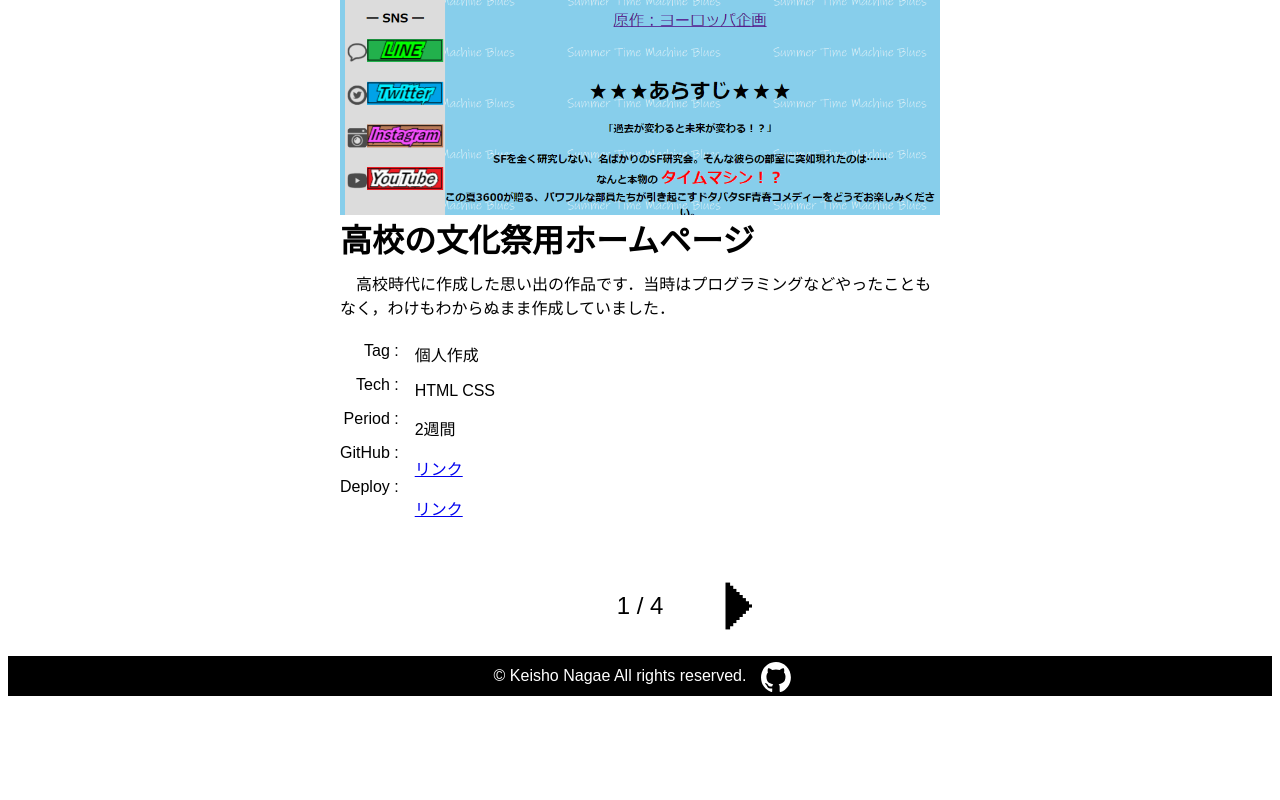
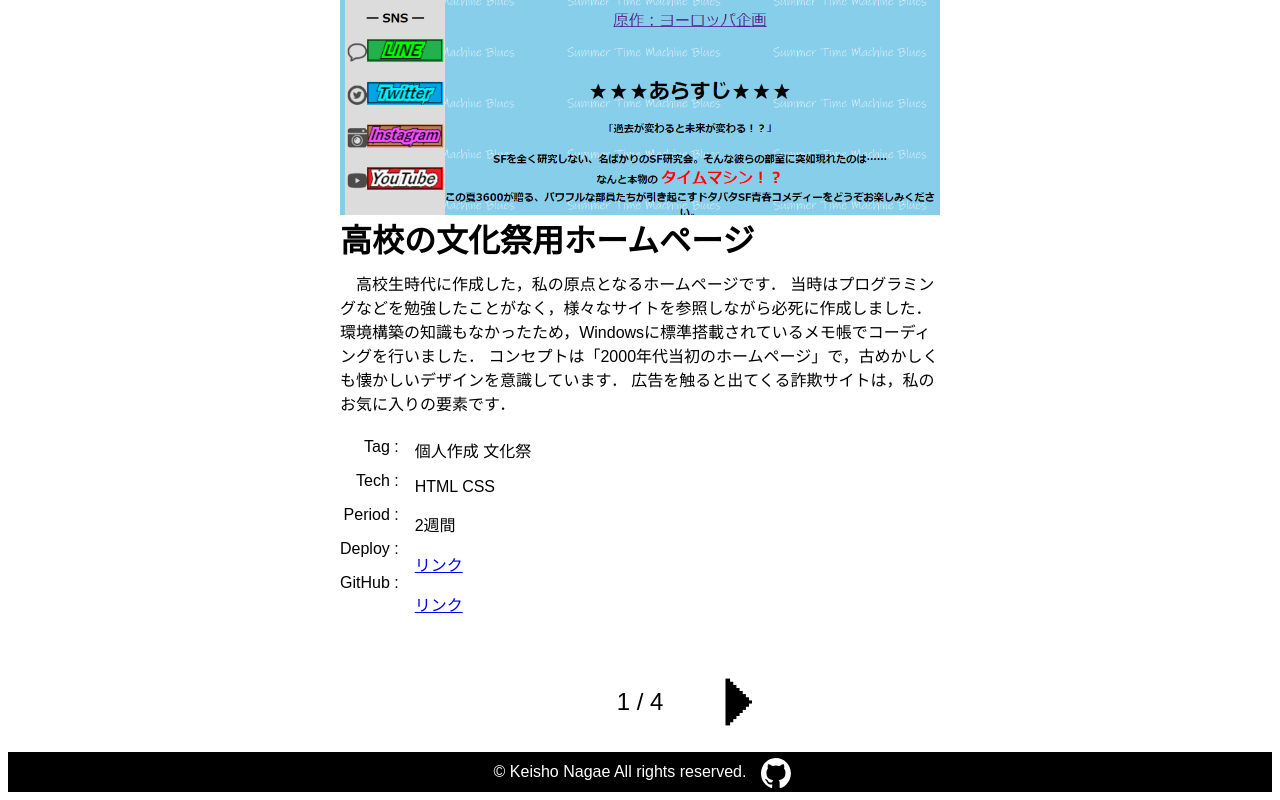
Before and after one commit to N-Keisho/my-portfolio, a Next.js app: page /work/1 in a window 1280 px wide. Shown: the part 483-1283 px from the top of the page. Before the commit the page ends 1187 px from the top, so only its background shows below. Built offline with nearby package versions, Linux system fonts and the light colour scheme; a web font is replaced by a local one.

Commit message:
feat: Tap Image Open Link[0]

```diff
--- a/Data/Work_1.ts
+++ b/Data/Work_1.ts
@@ -1,24 +1,30 @@
-import {Work} from '@/types/work';
+import { Work } from "@/types/work";
 
 const Work1: Work = {
-    id: 1,
-    title: '高校の文化祭用ホームページ',
-    thubmnail: '/works/1.png',
-    created_at: '2024-05-15',
-    tag: ['個人作成'],
-    description: '高校時代に作成した思い出の作品です．当時はプログラミングなどやったこともなく，わけもわからぬまま作成していました．',
-    period: '2週間',
-    tech: ['HTML', 'CSS'],
-    links: [
-        {
-            name: 'GitHub',
-            url: 'https://github.com/N-Keisho'
-        },
-        {
-            name: 'Deploy',
-            url: 'https://n-keisho.github.io/Kunitachi_72600HP/'
-        }
-    ]
+  id: 1,
+  title: "高校の文化祭用ホームページ",
+  thubmnail: "/works/1.png",
+  created_at: "2024-05-15",
+  tag: ["個人作成", "文化祭"],
+  description: `
+  高校生時代に作成した，私の原点となるホームページです．
+  当時はプログラミングなどを勉強したことがなく，様々なサイトを参照しながら必死に作成しました．
+  環境構築の知識もなかったため，Windowsに標準搭載されているメモ帳でコーディングを行いました．
+  コンセプトは「2000年代当初のホームページ」で，古めかしくも懐かしいデザインを意識しています．
+  広告を触ると出てくる詐欺サイトは，私のお気に入りの要素です．
+  `,
+  period: "2週間",
+  tech: ["HTML", "CSS"],
+  links: [
+    {
+      name: "Deploy",
+      url: "https://n-keisho.github.io/Kunitachi_72600HP/",
+    },
+    {
+      name: "GitHub",
+      url: "https://github.com/N-Keisho/Kunitachi_72600HP",
+    },
+  ],
 };
 
 export default Work1;
--- a/app/work/[slug]/page.module.css
+++ b/app/work/[slug]/page.module.css
@@ -7,6 +7,18 @@
   flex-direction: column;
   justify-content: center;
   align-items: center;
+}
+
+.imageLink {
+  display: flex;
+  flex-direction: column;
+  justify-content: center;
+  align-items: center;
+}
+
+.imageLink:hover {
+    cursor: pointer;
+    opacity: 0.8;
   }
 
 .ears {
@@ -27,7 +39,7 @@
   max-width: 600px;
 }
 
-.div h1{
+.div h1 {
   margin: 0;
   padding: 0;
 }
@@ -44,5 +56,4 @@
 }
 
 @media (max-width: 768px) {
-
 }
--- a/app/work/[slug]/page.tsx
+++ b/app/work/[slug]/page.tsx
@@ -4,6 +4,7 @@ import Image from "next/image";
 import styles from "./page.module.css";
 import Explanation from "@/app/component/work/Explanation/Explanation";
 import IndexButton from "@/app/component/work/IndexButton/IndexButton";
+import Link from "next/link";
 
 const url = "https://n-keisho.com";
 export function generateMetadata({
@@ -56,6 +57,7 @@ const Page = ({ params }: { params: { slug: string } }) => {
     <>
       <HeadersWork />
       <div className={styles.container}>
+        <Link href={work.links[0].url} target="_blank" className={styles.imageLink}>
         <Image
           src={ears}
           alt="ears"
@@ -71,6 +73,7 @@ const Page = ({ params }: { params: { slug: string } }) => {
           width={200}
           height={200}
         />
+        </Link>
         <div className={styles.div}>
           <h1>{work.title}</h1>
           <p className={styles.description}>{work.description}</p>
```
Lines whose indentation alone changed are shown as unchanged.
